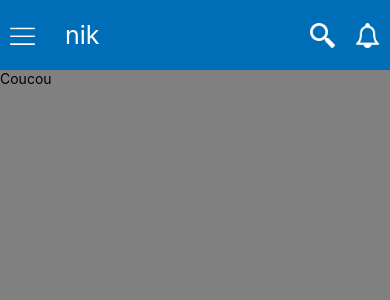
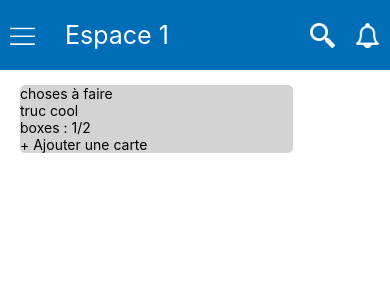
Before and after one commit to Bastien1234/trello-clone-react-native, a React Native app: screen /Workspace in a window 390 px wide. Before the commit this address had no page. Shown: the top 300 px of the page. Built offline with nearby package versions, Linux system fonts and the light colour scheme.

Commit message:
adding cards

```diff
--- a/App.js
+++ b/App.js
@@ -2,15 +2,17 @@ import { StatusBar } from 'expo-status-bar';
 import * as React from 'react';
 import { NavigationContainer } from '@react-navigation/native';
 import { createNativeStackNavigator } from '@react-navigation/native-stack';
-import LogScreen from './screens/LogScreen';
+import TableauxScreen from './screens/TableauxScreen';
+import WorkspaceScreen from './screens/WorkspaceScreen';
 
 const Stack = createNativeStackNavigator();
 
 export default function App() {
   return (
     <NavigationContainer>
-      <Stack.Navigator  initialRouteName="Log">
-        <Stack.Screen name="Log" component={LogScreen} options={{ headerShown: false }}/>
+      <Stack.Navigator  initialRouteName="Workspace">
+        <Stack.Screen name="Tableaux" component={TableauxScreen} options={{ headerShown: false }}/>
+        <Stack.Screen name="Workspace" component={WorkspaceScreen} options={{ headerShown: false }}/>
       </Stack.Navigator>
     </NavigationContainer>
   );
--- /dev/null
+++ b/fakeDB/db.js
@@ -0,0 +1,41 @@
+const DB = [
+    {
+        lastName: "clementi",
+        firstName: "bastien",
+        email: "bastien.clementi@gmail.com",
+        spaces: [
+            {
+                name: "Espace 1",
+                containers: [
+                    {
+                        title: "choses à faire",
+                        cards: [
+                            {
+                                cardTitle: "truc cool",
+                                text: "sdkjfhskdfjhsdkfjhsdkfjhsdfjdsfh",
+                                members: [],
+                                startDate: "",
+                                endDate: "",
+                                checklist: [
+                                    {
+                                        title: "truc à faire 1",
+                                        done: false
+                                    },
+                                    {
+                                        title: "truc à faire 2",
+                                        done: true
+                                    }
+                                ]
+                            }
+                        ]
+
+                    }
+                ]
+
+            },
+        ]
+    }
+
+]
+
+export default DB;
--- a/screens/LogScreen.js
+++ /dev/null
@@ -1,55 +0,0 @@
-import React, { useState, useRef } from 'react';
-import { StyleSheet, Text, View, Image, TextInput, Pressable, Animated } from 'react-native';
-import { SafeAreaView } from 'react-native-safe-area-context';
-import HeaderScreen from './HeaderScreen';
-import OptionScreen from './OptionScreen';
-
-const LogScreen = ({ navigation }) => {
-
-    const [showOptions, setShowOptions] = useState(false);
-
-    const optionAnim = useRef(new Animated.Value(0)).current;
-
-    const optionKickingIn = () => {
-        Animated.timing(optionAnim, {
-            toValue : 4,
-            duration: 333,
-            useNativeDriver: false
-        }).start();
-    }
-
-    return (
-        <SafeAreaView style={styles.global}>
-            <HeaderScreen
-                title={"nik"}
-                showOptions={showOptions}
-                setShowOptions={setShowOptions}
-                optionKickingIn={optionKickingIn}/>
-            <View style={styles.mainBody}>
-                <Text>Coucou</Text>
-            </View>
-
-            { showOptions === true ?
-                <OptionScreen
-                    showOptions={showOptions}
-                    setShowOptions={setShowOptions}
-                    optionAnim={optionAnim}
-                    /> : null }
-
-        </SafeAreaView>
-    )
-}
-
-export default LogScreen;
-
-const styles = StyleSheet.create({
-    global: {
-        backgroundColor: "rgb(235, 235, 235)",
-        flex: 1
-    },
-
-    mainBody: {
-        flex: 1,
-        backgroundColor: "grey"
-    }
-})
--- /dev/null
+++ b/screens/TableauxScreen.js
@@ -0,0 +1,103 @@
+import React, { useState, useRef } from 'react';
+import { StyleSheet, Text, View, Image, TextInput, Pressable, Animated } from 'react-native';
+import { SafeAreaView } from 'react-native-safe-area-context';
+import constants from '../constants/constants';
+import HeaderScreen from './HeaderScreen';
+import OptionScreen from './OptionScreen';
+
+import DB from './../fakeDB/db';
+
+const LogScreen = ({ navigation }) => {
+
+    const [showOptions, setShowOptions] = useState(false);
+
+    const optionAnim = useRef(new Animated.Value(0)).current;
+
+    const optionKickingIn = () => {
+        Animated.timing(optionAnim, {
+            toValue : 4,
+            duration: 333,
+            useNativeDriver: false
+        }).start();
+    }
+
+    return (
+        <SafeAreaView style={styles.global}>
+            <HeaderScreen
+                title={"Tableaux"}
+                showOptions={showOptions}
+                setShowOptions={setShowOptions}
+                optionKickingIn={optionKickingIn}/>
+            <View style={styles.mainBody}>
+                <Text style={styles.subTitle}>Espace de travail Trello</Text>
+                {
+                    // Populate from DB
+
+                    DB.map((el, idx) => {
+                        return(
+                                <Pressable style={styles.workspace} key={idx}>
+                                    <Image
+                                        style={styles.workspaceImage}
+                                        source={require("./../assets/images/motocross.jpg")} />
+                                    <Text style={styles.workspaceText}>{el.name}</Text>
+                                </Pressable>
+                            )
+                    })
+                }
+            </View>
+
+            { showOptions === true ?
+                <OptionScreen
+                    showOptions={showOptions}
+                    setShowOptions={setShowOptions}
+                    optionAnim={optionAnim}
+                    /> : null }
+
+        </SafeAreaView>
+    )
+}
+
+export default LogScreen;
+
+const styles = StyleSheet.create({
+    global: {
+        backgroundColor: constants.blue,
+        flex: 1
+    },
+
+    mainBody: {
+        flex: 1,
+        backgroundColor: "white"
+    },
+
+    subTitle: {
+        fontSize: 16,
+        marginTop: 12,
+        marginBottom: 12,
+        marginLeft: 15
+    },
+
+    workspace: {
+        flexDirection: "row",
+        backgroundColor: "lightgrey",
+        marginBottom: 10,
+        height: 65,
+        alignItems: "center",
+        borderTopWidth: 1,
+        borderBottomWidth: 1,
+        borderTopColor: "grey",
+        borderBottomColor: "grey",
+    },
+
+    workspaceImage: {
+        height: 50,
+        width: 50,
+        marginLeft: 15,
+        borderRadius: 5
+    },
+
+    workspaceText: {
+        marginLeft: 15,
+        fontSize: 20
+    }
+})
--- /dev/null
+++ b/screens/WorkspaceScreen.js
@@ -0,0 +1,121 @@
+import React, { useState, useRef, useEffect } from 'react';
+import { StyleSheet, Text, View, Image, TextInput, Pressable, Animated } from 'react-native';
+import { SafeAreaView } from 'react-native-safe-area-context';
+import constants from '../constants/constants';
+import HeaderScreen from './HeaderScreen';
+import OptionScreen from './OptionScreen';
+
+import DB from './../fakeDB/db';
+
+const WorkspaceScreen = ({ navigation }) => {
+
+    const [database, setDatabase] = useState({});
+
+    let SELECTED = "Espace 1" // to change that shit please !!!
+
+    useEffect(() => {
+        const DBcopy = DB[0];
+        DBcopy.spaces.forEach(el => {
+            if (el.name === SELECTED) {
+                setDatabase(el);
+            }
+        })
+        console.log(database)
+    }, [])
+
+
+    const [showOptions, setShowOptions] = useState(false);
+
+    const optionAnim = useRef(new Animated.Value(0)).current;
+
+    const optionKickingIn = () => {
+        Animated.timing(optionAnim, {
+            toValue : 4,
+            duration: 333,
+            useNativeDriver: false
+        }).start();
+    }
+
+    return (
+        <SafeAreaView style={styles.global}>
+            <HeaderScreen
+                title={SELECTED}
+                showOptions={showOptions}
+                setShowOptions={setShowOptions}
+                optionKickingIn={optionKickingIn}/>
+            <View style={styles.mainBody}>
+                {
+                    database["containers"] ?
+
+                    database.containers.map((cont, idx) => {
+                        return(
+                            <View style={styles.card} key={idx}>
+                                <Text>{cont.title}</Text>
+                                <View>
+                                    {
+                                        cont.cards.map((card, cardIdx) => {
+                                            let totalCheckBoxes = 0;
+                                            let actualCheckedBoxes = 0;
+
+                                            for (let el of card.checklist) {
+                                                if (el.done === true) {
+                                                    totalCheckBoxes ++;
+                                                    actualCheckedBoxes ++;
+                                                } else {
+                                                    totalCheckBoxes ++;
+                                                }
+                                            }
+                                            return(
+                                                <View key={cardIdx}>
+                                                    <Text>{card.cardTitle}</Text>
+                                                    <Text>boxes : {actualCheckedBoxes}/{totalCheckBoxes}</Text>
+                                                </View>
+                                                )
+                                        })
+                                    }
+                                </View>
+                                <Pressable>
+                                    <Text>+ Ajouter une carte</Text>
+                                </Pressable>
+
+                            </View>
+                            )
+                    })
+
+                    : null
+                }
+            </View>
+
+            { showOptions === true ?
+                <OptionScreen
+                    showOptions={showOptions}
+                    setShowOptions={setShowOptions}
+                    optionAnim={optionAnim}
+                    /> : null }
+
+        </SafeAreaView>
+    )
+}
+
+export default WorkspaceScreen;
+
+const styles = StyleSheet.create({
+    global: {
+        backgroundColor: constants.blue,
+        flex: 1
+    },
+
+    mainBody: {
+        flex: 1,
+        backgroundColor: "white"
+    },
+
+    card: {
+        backgroundColor: "lightgrey",
+        width: "70%",
+        marginLeft: 20,
+        marginRight: 5,
+        marginTop: 15,
+        borderRadius: 5
+    }
+})
```
Also changed, not shown: assets/images/motocross.jpg (added).
